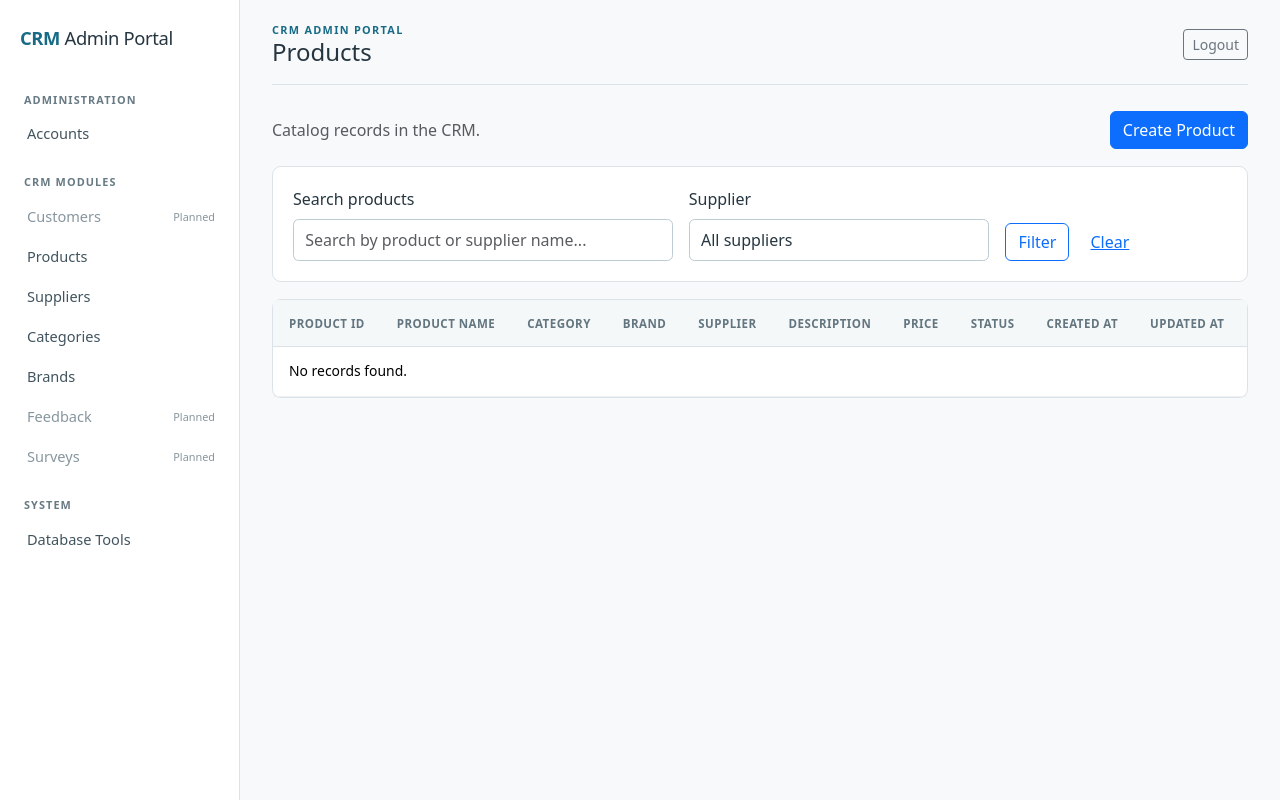
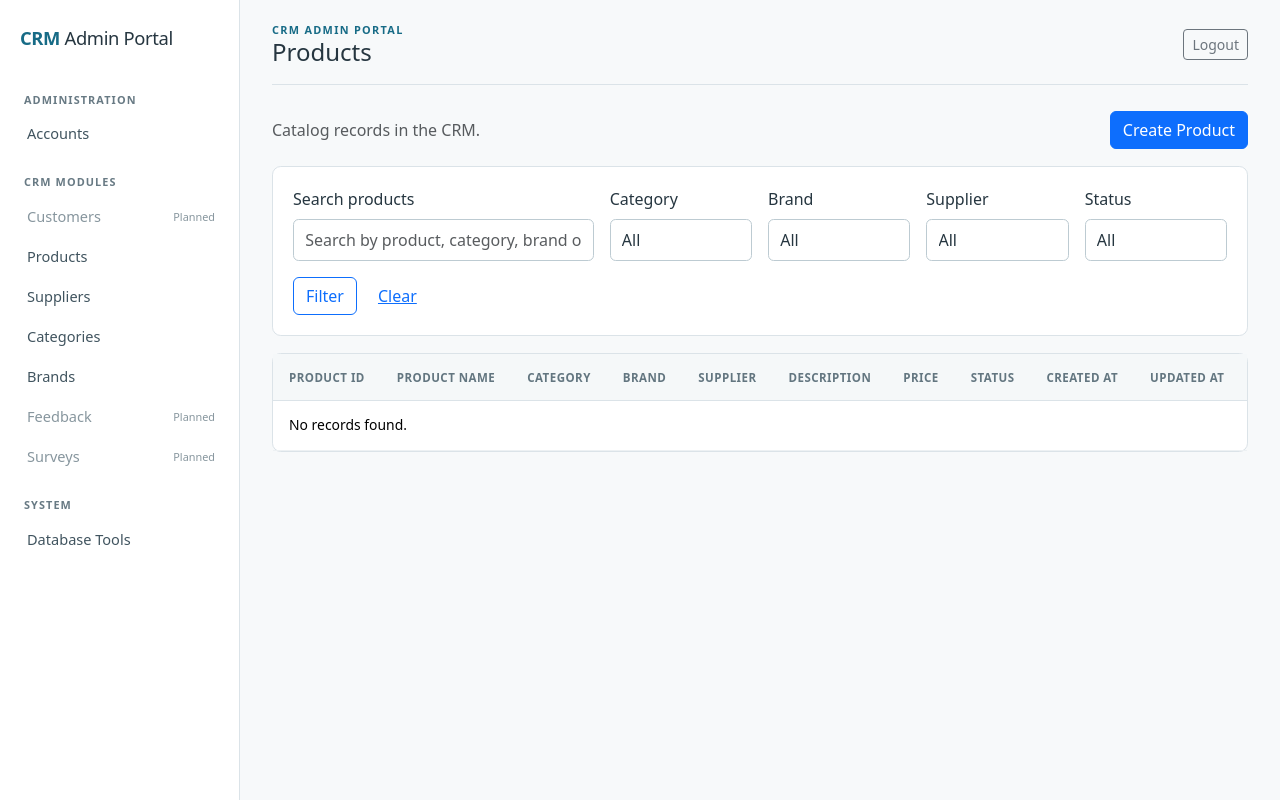
Before and after one commit to KhimTran/crm_project, a Django app: template templates/catalog/admin/list.html in a window 1280 px wide. Run offline with Django 5.2, Linux system fonts and the light colour scheme; the template is opened without the code that fills it, so the values that code supplies are empty.

Commit message:
feat(catalog): column sorting for all lists, product pagination and filters

```diff
--- /dev/null
+++ b/templates/catalog/admin/_th_sort.html
@@ -0,0 +1 @@
+<th scope="col"><a class="text-decoration-none text-reset" href="?sort={{ key }}&amp;dir={% if sort == key and direction == 'asc' %}desc{% else %}asc{% endif %}{% if base_query %}&amp;{{ base_query }}{% endif %}">{{ label }}{% if sort == key %} {% if direction == 'asc' %}▲{% else %}▼{% endif %}{% endif %}</a></th>
--- a/templates/catalog/admin/list.html
+++ b/templates/catalog/admin/list.html
@@ -36,20 +36,40 @@
 {% else %}
 <section class="portal-panel">
   <form method="get" class="row g-3 align-items-end">
-    <div class="col-12 col-md-5">
+    <div class="col-12 col-lg-4">
       <label class="form-label" for="catalog-query">Search products</label>
-      <input class="form-control" id="catalog-query" name="q" value="{{ query }}" placeholder="Search by product or supplier name...">
+      <input class="form-control" id="catalog-query" name="q" value="{{ query }}" placeholder="Search by product, category, brand or supplier...">
     </div>
-    <div class="col-12 col-md-4">
+    <div class="col-6 col-lg-2">
+      <label class="form-label" for="category-filter">Category</label>
+      <select class="form-select" id="category-filter" name="category">
+        <option value="">All</option>
+        {% for c in categories %}<option value="{{ c.pk }}" {% if category_id == c.pk|stringformat:'s' %}selected{% endif %}>{{ c.category_name }}</option>{% endfor %}
+      </select>
+    </div>
+    <div class="col-6 col-lg-2">
+      <label class="form-label" for="brand-filter">Brand</label>
+      <select class="form-select" id="brand-filter" name="brand">
+        <option value="">All</option>
+        {% for b in brands %}<option value="{{ b.pk }}" {% if brand_id == b.pk|stringformat:'s' %}selected{% endif %}>{{ b.brand_name }}</option>{% endfor %}
+      </select>
+    </div>
+    <div class="col-6 col-lg-2">
       <label class="form-label" for="supplier-filter">Supplier</label>
       <select class="form-select" id="supplier-filter" name="supplier">
-        <option value="">All suppliers</option>
-        {% for supplier in suppliers %}
-        <option value="{{ supplier.pk }}" {% if supplier_id == supplier.pk|stringformat:'s' %}selected{% endif %}>{{ supplier.supplier_name }}</option>
-        {% endfor %}
+        <option value="">All</option>
+        {% for supplier in suppliers %}<option value="{{ supplier.pk }}" {% if supplier_id == supplier.pk|stringformat:'s' %}selected{% endif %}>{{ supplier.supplier_name }}</option>{% endfor %}
       </select>
     </div>
-    <div class="col-12 col-md-auto d-flex align-items-center gap-2 flex-wrap">
+    <div class="col-6 col-lg-2">
+      <label class="form-label" for="product-status">Status</label>
+      <select class="form-select" id="product-status" name="status">
+        <option value="">All</option>
+        <option value="ACTIVE" {% if status_filter == 'ACTIVE' %}selected{% endif %}>ACTIVE</option>
+        <option value="INACTIVE" {% if status_filter == 'INACTIVE' %}selected{% endif %}>INACTIVE</option>
+      </select>
+    </div>
+    <div class="col-12 d-flex align-items-center gap-2 flex-wrap">
       <button class="btn btn-outline-primary" type="submit">Filter</button>
       <a class="btn btn-link" href="{% url 'catalog_admin:product_list' %}">Clear</a>
     </div>
@@ -63,28 +83,28 @@
 <section class="portal-panel p-0">
   <div class="table-responsive">
     <table class="table portal-table align-middle mb-0">
-      <thead>
+            <thead>
         <tr>
           {% if kind == 'supplier' %}
-          <th scope="col">Supplier ID</th>
-          <th scope="col">Supplier Code</th>
-          <th scope="col">Supplier Name</th>
+          {% include 'catalog/admin/_th_sort.html' with key='id' label='Supplier ID' %}
+          {% include 'catalog/admin/_th_sort.html' with key='code' label='Supplier Code' %}
+          {% include 'catalog/admin/_th_sort.html' with key='name' label='Supplier Name' %}
           <th scope="col">Address</th>
           <th scope="col">Phone</th>
           <th scope="col">Email</th>
-          <th scope="col">Status</th>
-          <th scope="col">Created At</th>
+          {% include 'catalog/admin/_th_sort.html' with key='status' label='Status' %}
+          {% include 'catalog/admin/_th_sort.html' with key='created' label='Created At' %}
           <th scope="col">Updated At</th>
           {% else %}
-          <th scope="col">Product ID</th>
-          <th scope="col">Product Name</th>
-          <th scope="col">Category</th>
-          <th scope="col">Brand</th>
-          <th scope="col">Supplier</th>
+          {% include 'catalog/admin/_th_sort.html' with key='id' label='Product ID' %}
+          {% include 'catalog/admin/_th_sort.html' with key='name' label='Product Name' %}
+          {% include 'catalog/admin/_th_sort.html' with key='category' label='Category' %}
+          {% include 'catalog/admin/_th_sort.html' with key='brand' label='Brand' %}
+          {% include 'catalog/admin/_th_sort.html' with key='supplier' label='Supplier' %}
           <th scope="col">Description</th>
-          <th scope="col">Price</th>
-          <th scope="col">Status</th>
-          <th scope="col">Created At</th>
+          {% include 'catalog/admin/_th_sort.html' with key='price' label='Price' %}
+          {% include 'catalog/admin/_th_sort.html' with key='status' label='Status' %}
+          {% include 'catalog/admin/_th_sort.html' with key='created' label='Created At' %}
           <th scope="col">Updated At</th>
           {% endif %}
           <th scope="col">Actions</th>
--- a/templates/catalog/admin/simple_list.html
+++ b/templates/catalog/admin/simple_list.html
@@ -12,7 +12,7 @@
   <div class="col-12 col-md-auto d-flex align-items-center gap-2 flex-wrap"><button class="btn btn-outline-primary" type="submit">Search</button><a class="btn btn-link" href="{% url list_url %}">Clear</a></div>
 </form></section>
 <section class="portal-panel p-0"><div class="table-responsive"><table class="table portal-table align-middle mb-0">
-  <thead><tr><th scope="col">ID</th><th scope="col">Name</th><th scope="col">Description</th><th scope="col">Status</th><th scope="col">Created At</th><th scope="col">Actions</th></tr></thead>
+  <thead><tr>{% include 'catalog/admin/_th_sort.html' with key='id' label='ID' %}{% include 'catalog/admin/_th_sort.html' with key='name' label='Name' %}<th scope="col">Description</th>{% include 'catalog/admin/_th_sort.html' with key='status' label='Status' %}{% include 'catalog/admin/_th_sort.html' with key='created' label='Created At' %}<th scope="col">Actions</th></tr></thead>
   <tbody>{% for item in items %}<tr>
     <td>{{ item.pk }}</td><td>{{ item }}</td><td>{{ item.description|default:'—' }}</td><td>{{ item.status }}</td><td>{{ item.created_at|date:"Y-m-d H:i" }}</td>
     <td><div class="d-flex gap-2 flex-wrap align-items-center"><a class="btn btn-sm btn-outline-secondary" href="{% url edit_url item.pk %}">Edit</a><form method="post" action="{% url delete_url item.pk %}" onsubmit="return confirm('Bạn có chắc muốn xóa mục này?');">{% csrf_token %}<button class="btn btn-sm btn-outline-danger" type="submit">Delete</button></form></div></td>
```
Also changed, not shown: apps/catalog/selectors.py (+63 -9 lines), apps/catalog/views.py (+56 -16 lines).
